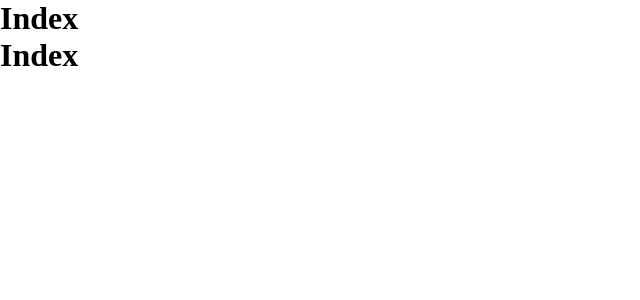
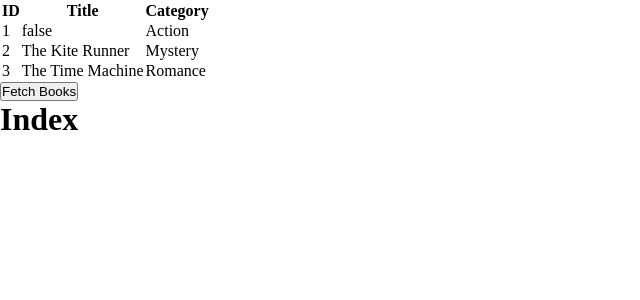
Before and after one commit to sergiocortessat/Redux_Bookstore, a React (Create React App) app: page / in a window 1280 px wide. Shown: the top 300 px of the page, without its empty margins (0-640 px from the left). Built offline with nearby package versions, Linux system fonts and the light colour scheme.

Commit message:
Add actions file

```diff
--- a/src/App/Containers/BooksList.js
+++ b/src/App/Containers/BooksList.js
@@ -1,12 +1,42 @@
 /* eslint-disable no-unused-vars */
 import React from 'react';
 // import PropTypes from 'prop-types'
+import { useSelector, useDispatch } from 'react-redux';
+import { bookAction } from '../../Redux/actions/index';
 
 const BooksList = () => {
-  const x = 0;
+  const { isFetching } = useSelector((state) => state.book);
+  const dispatch = useDispatch();
+  console.log(isFetching);
   return (
     <div>
-      <h1>Index</h1>
+      <table>
+        <thead>
+          <tr>
+            <th>ID</th>
+            <th>Title</th>
+            <th>Category</th>
+          </tr>
+        </thead>
+        <tr>
+          <td>1</td>
+          <td>{isFetching}</td>
+          <td>Action</td>
+
+        </tr>
+        <tr>
+          <td>2</td>
+          <td>The Kite Runner</td>
+          <td>Mystery</td>
+        </tr>
+        <tr>
+          <td>3</td>
+          <td>The Time Machine</td>
+          <td>Romance</td>
+        </tr>
+      </table>
+
+      <button type="button" onClick={() => dispatch(bookAction('true', 'chingado'))}>Fetch Books</button>
     </div>
   );
 };
--- a/src/Redux/actions/index.js
+++ b/src/Redux/actions/index.js
@@ -0,0 +1,8 @@
+/* eslint-disable import/prefer-default-export */
+export const bookAction = (prop, prop1) => ({
+  type: 'BOOK_ACTION',
+  payload: {
+    prop,
+    prop1,
+  },
+});
--- a/src/Redux/reducers/books.js
+++ b/src/Redux/reducers/books.js
@@ -1,7 +1,14 @@
 // Create reducers for the state of the books
-const defaultState = {};
+const defaultState = {
+  isFetching: 'false',
+};
 const Books = (state = defaultState, action) => {
   switch (action.type) {
+    case 'BOOK_ACTION':
+      return {
+        ...state,
+        isFetching: action.payload.prop,
+      };
     default:
       return state;
   }
```
